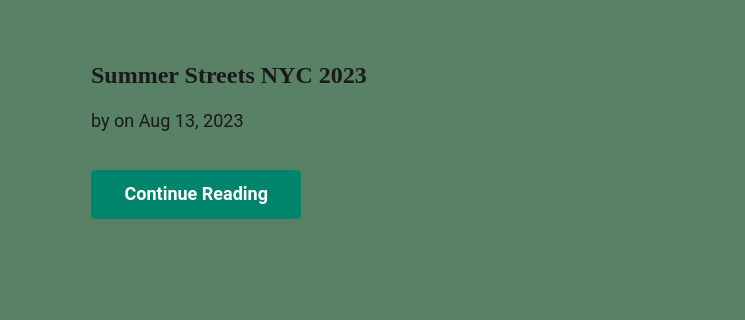
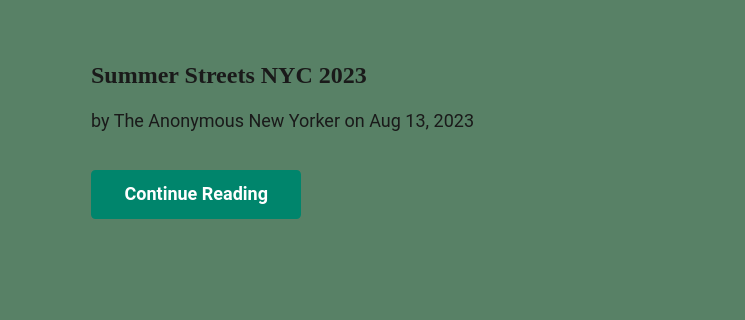
Before and after one commit to jbierowiec/janekbikes, an Eleventy site: page src/blog.njk in a window 1280 px wide. Shown: the part 262-582 px from the top of the page, 0-745 px from the left. Built offline with nearby package versions, Linux system fonts and the light colour scheme; Eleventy itself is replaced by a stand-in of ours; files that its build step writes are made by us from their sources.

Commit message:
Update Blog “2023-08-13-summer-streets-nyc-2023”

```diff
--- a/src/blog/2023-08-13-summer-streets-nyc-2023.md
+++ b/src/blog/2023-08-13-summer-streets-nyc-2023.md
@@ -1,5 +1,6 @@
 ---
 title: Summer Streets NYC 2023
+author: The Anonymous New Yorker
 date: 2023-08-13T14:10:22.472Z
 tags:
   - post
```
